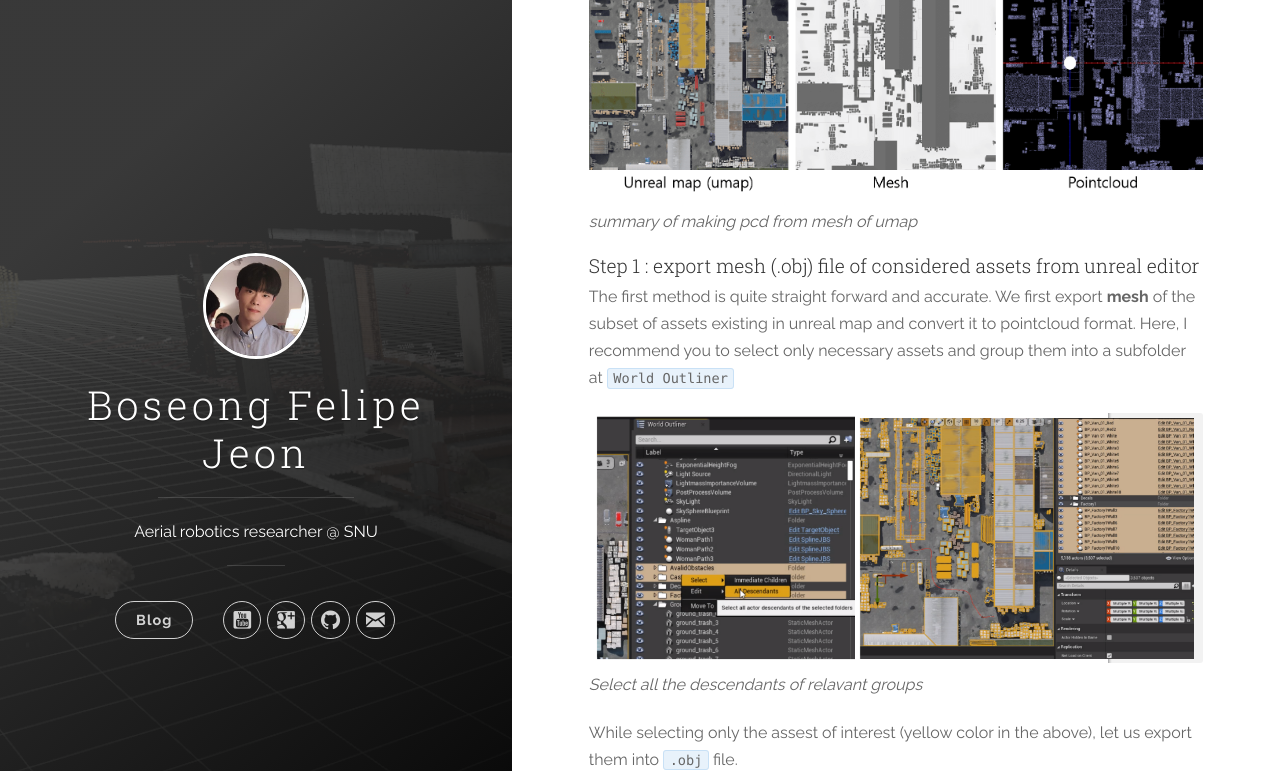
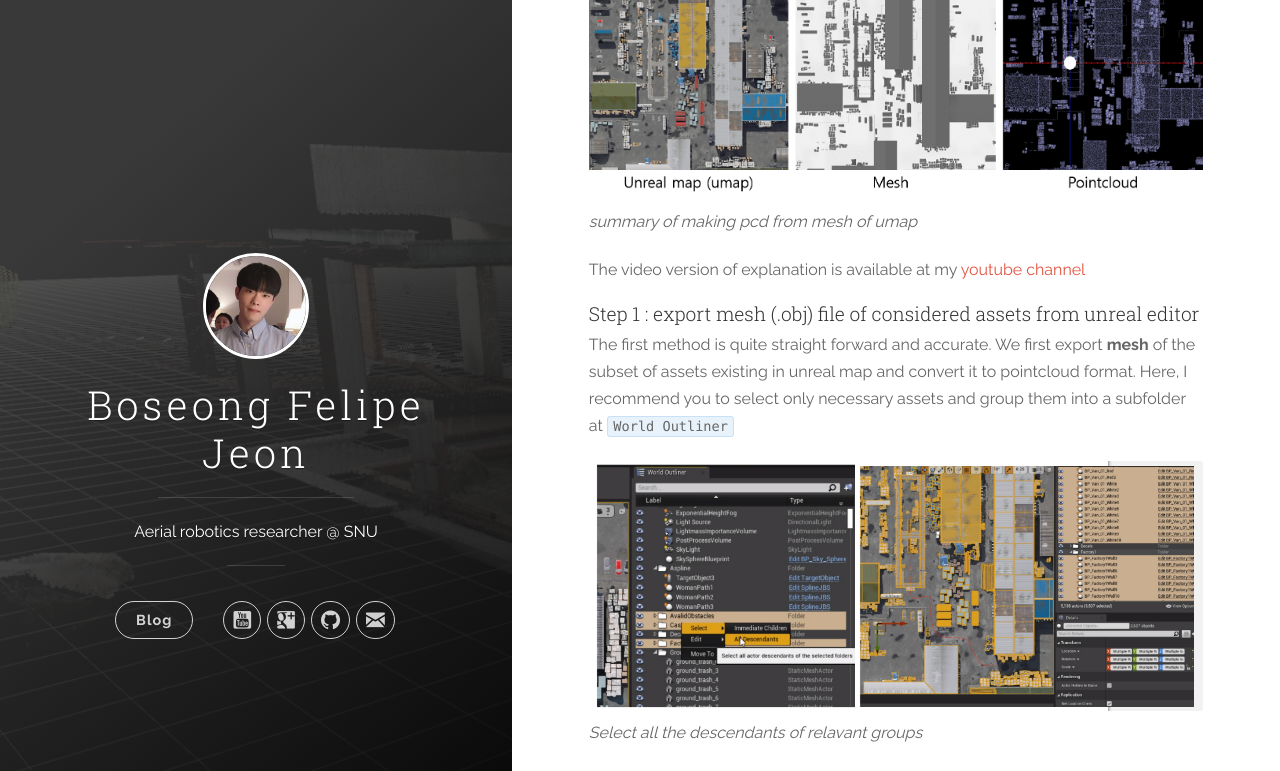
Before and after one commit to icsl-Jeon/icsl-Jeon.github.io, a Jekyll site: the page built from _posts/2020-12-09- Processing map to pointcloud.markdown, in a window 1280 px wide and 900 px high, scrolled down 1633 px, cut to the strip 0-771 px from the top of the window. Built offline with Jekyll 4.4.1, drawn with Linux system fonts in a browser that asks for light colours.

Commit message:
posting method1 in chapter completed

```diff
--- a/_posts/2020-12-09- Processing map to pointcloud.markdown
+++ b/_posts/2020-12-09- Processing map to pointcloud.markdown
@@ -25,7 +25,7 @@ This is why I am writing this post tagging Unreal. We, the motion planning engin
 ![image tooltip here](/images/ch3/process.png){: width="100%" height="100%"  description="summary of making pcd from mesh of umap"}{: .center}
 *summary of making pcd from mesh of umap*
 
-
+The video version of explanation is available at my [youtube channel](https://youtu.be/cwrNCQNEEvc)
 
 #### Step 1 : export mesh (.obj) file of considered assets from unreal editor
 
```
